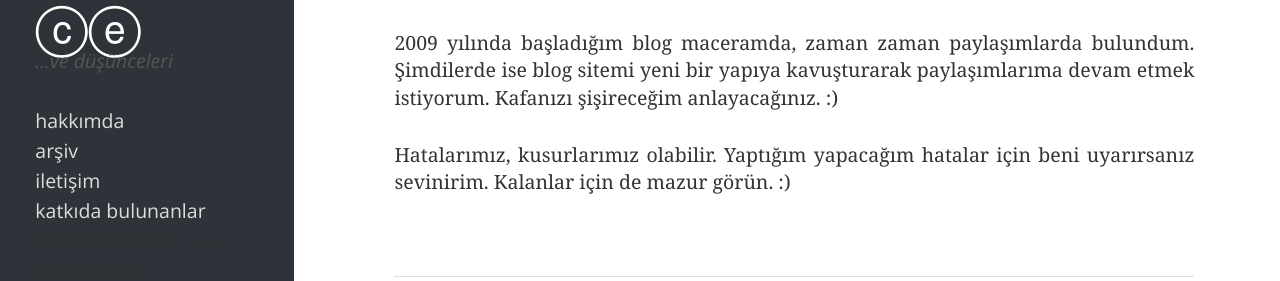
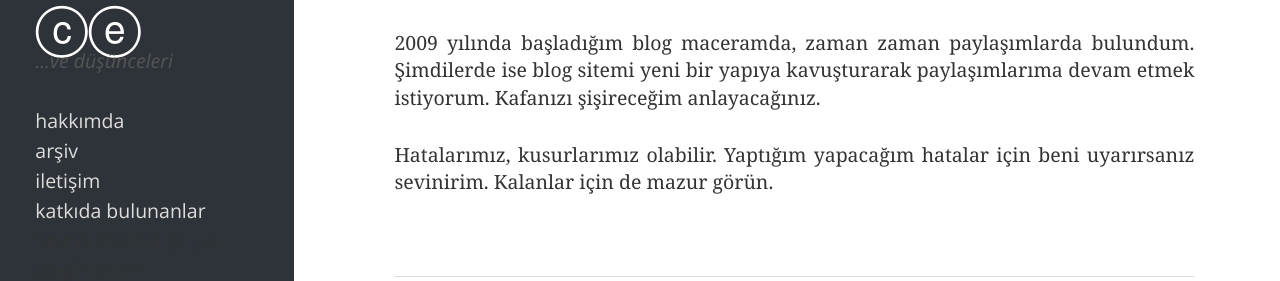
Before and after one commit to Munter/semihkirdinli.github.io, a Jekyll site: the page built from about/index.markdown, in a window 1280 px wide. Shown: the part 311-592 px from the top of the page. Built offline with Jekyll 4.4.1, drawn with Linux system fonts in a browser that asks for light colours; nearby versions of some CDN libraries; comment, search, counter and statistics services are not loaded.

```diff
--- a/about/index.markdown
+++ b/about/index.markdown
@@ -13,6 +13,6 @@ sharing: false
 
 1990 yılında Uşak'ta doğdum. Anadolu Lisesi'nden mezun olduktan sonra, üniversite hayatımı Sakarya Üniversitesi Bilgisayar Mühendisliği bölümünde tamamladım. Çalışma hayatına İstanbul'da başladım ve devam ediyorum.
 
-2009 yılında başladığım blog maceramda, zaman zaman paylaşımlarda bulundum. Şimdilerde ise blog sitemi yeni bir yapıya kavuşturarak paylaşımlarıma devam etmek istiyorum. Kafanızı şişireceğim anlayacağınız. :)
+2009 yılında başladığım blog maceramda, zaman zaman paylaşımlarda bulundum. Şimdilerde ise blog sitemi yeni bir yapıya kavuşturarak paylaşımlarıma devam etmek istiyorum. Kafanızı şişireceğim anlayacağınız.
 
-Hatalarımız, kusurlarımız olabilir. Yaptığım yapacağım hatalar için beni uyarırsanız sevinirim. Kalanlar için de mazur görün. :)
+Hatalarımız, kusurlarımız olabilir. Yaptığım yapacağım hatalar için beni uyarırsanız sevinirim. Kalanlar için de mazur görün.
```
